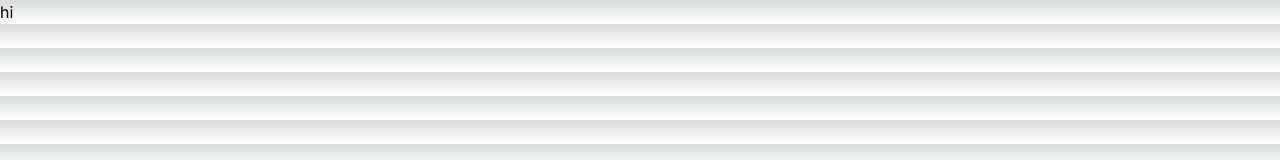
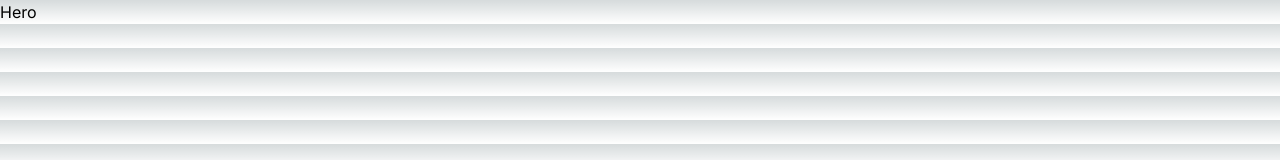
Before and after one commit to indrajithc/next-app-router-ts, a Next.js app: page / in a window 1280 px wide. Shown: the top 160 px of the page. Built offline with nearby package versions, Linux system fonts and the light colour scheme.

Commit message:
hero imported

```diff
--- a/src/app/page.tsx
+++ b/src/app/page.tsx
@@ -1,5 +1,10 @@
 import Image from "next/image";
+import Hero from "@components/Hero";
 
 export default function Home() {
-  return <main className="overflow-hidden">hi</main>;
+  return (
+    <main className="overflow-hidden">
+      <Hero />
+    </main>
+  );
 }
```
